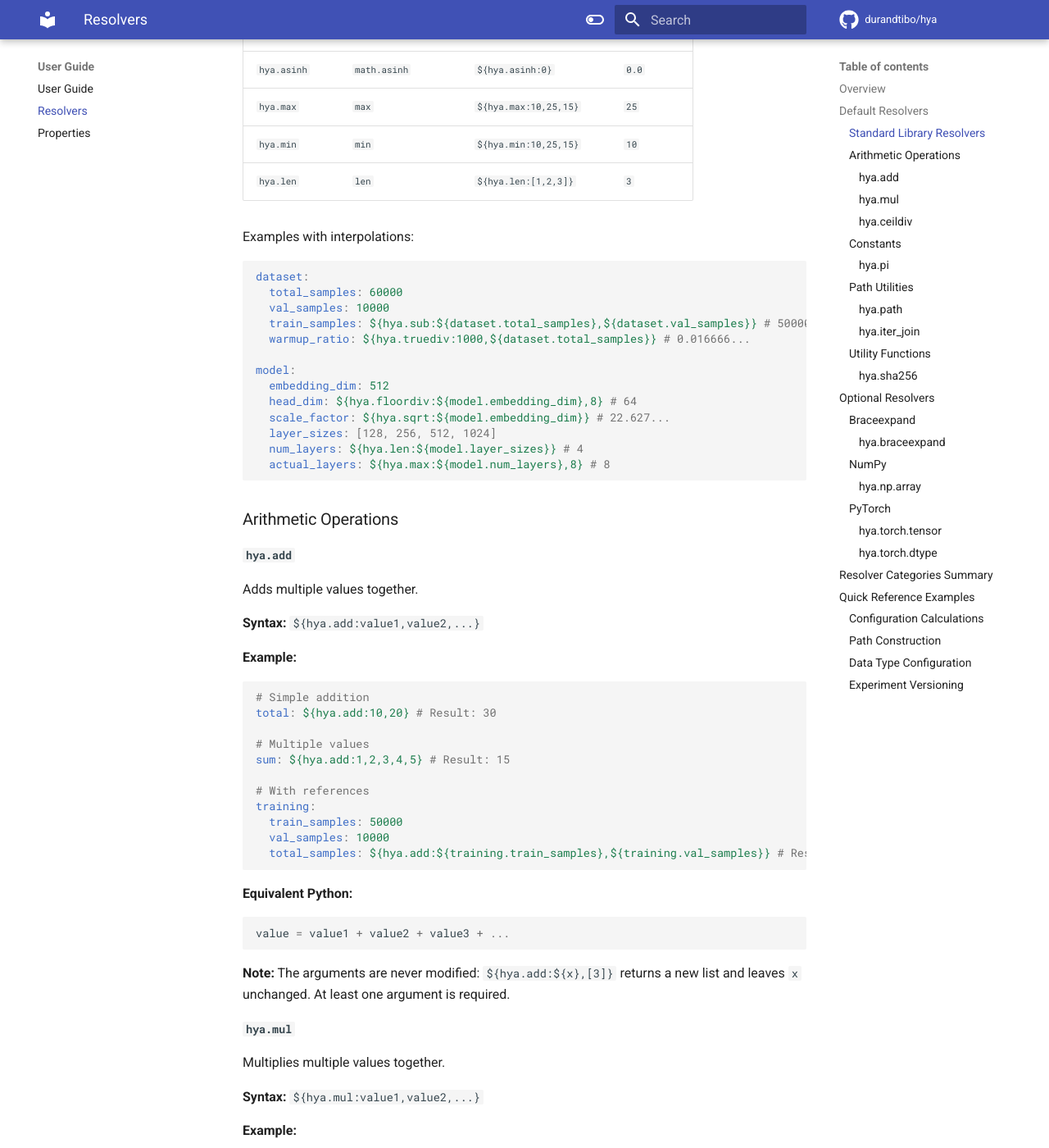
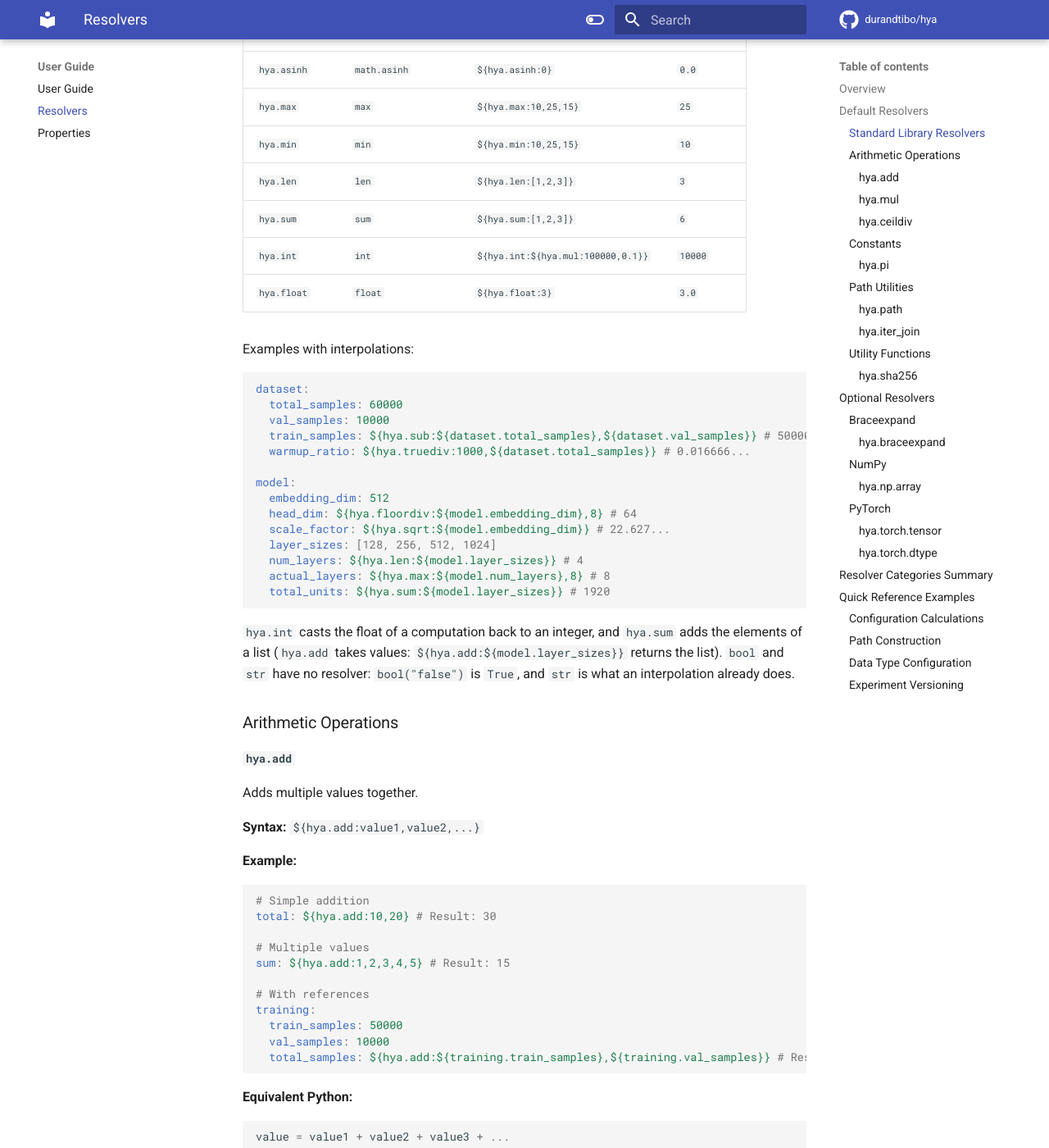
Before and after one commit to durandtibo/hya, an MkDocs documentation site: the page built from docs/docs/resolvers.md, in a window 1280 px wide and 1400 px high, scrolled down 1406 px. Shown: the whole window at 82% size. Built offline with MkDocs 1.6.1 and Material for MkDocs 9.7.7, drawn with Linux system fonts in a browser that asks for light colours; emoji names are drawn with the system emoji font; comment, search, counter and statistics services are not loaded; the version menu is left out.

Commit message:
Add the hya.int, hya.float and hya.sum resolvers (#773)
* Register the optional resolvers on every machine

Co-Authored-By: Claude Sonnet 5.5 <noreply@anthropic.com>

* Publish the default resolvers in hya.__init__ and name the lazy resolvers

Co-Authored-By: Claude Sonnet 5.5 <noreply@anthropic.com>

* Add the hya.int, hya.float and hya.sum resolvers

Co-Authored-By: Claude Sonnet 5.5 <noreply@anthropic.com>

---------

Co-authored-by: Claude Sonnet 5.5 <noreply@anthropic.com>

````diff
--- a/docs/docs/resolvers.md
+++ b/docs/docs/resolvers.md
@@ -27,22 +27,25 @@ These resolvers are registered as the standard library callable itself, with no
 behaviour, the accepted arguments and the error messages are the ones of the callable. See the
 documentation of the callable for the details.
 
-| Key            | Callable            | Example                  | Result  |
-| -------------- | ------------------- | ------------------------ | ------- |
-| `hya.sub`      | `operator.sub`      | `${hya.sub:100,30}`      | `70`    |
-| `hya.truediv`  | `operator.truediv`  | `${hya.truediv:10,4}`    | `2.5`   |
-| `hya.floordiv` | `operator.floordiv` | `${hya.floordiv:100,32}` | `3`     |
-| `hya.neg`      | `operator.neg`      | `${hya.neg:5}`           | `-5`    |
-| `hya.pow`      | `operator.pow`      | `${hya.pow:10,-3}`       | `0.001` |
-| `hya.sqrt`     | `math.sqrt`         | `${hya.sqrt:64}`         | `8.0`   |
-| `hya.exp`      | `math.exp`          | `${hya.exp:0}`           | `1.0`   |
-| `hya.log`      | `math.log`          | `${hya.log:8,2}`         | `3.0`   |
-| `hya.log10`    | `math.log10`        | `${hya.log10:1000}`      | `3.0`   |
-| `hya.sinh`     | `math.sinh`         | `${hya.sinh:0}`          | `0.0`   |
-| `hya.asinh`    | `math.asinh`        | `${hya.asinh:0}`         | `0.0`   |
-| `hya.max`      | `max`               | `${hya.max:10,25,15}`    | `25`    |
-| `hya.min`      | `min`               | `${hya.min:10,25,15}`    | `10`    |
-| `hya.len`      | `len`               | `${hya.len:[1,2,3]}`     | `3`     |
+| Key            | Callable            | Example                            | Result  |
+| -------------- | ------------------- | ---------------------------------- | ------- |
+| `hya.sub`      | `operator.sub`      | `${hya.sub:100,30}`                | `70`    |
+| `hya.truediv`  | `operator.truediv`  | `${hya.truediv:10,4}`              | `2.5`   |
+| `hya.floordiv` | `operator.floordiv` | `${hya.floordiv:100,32}`           | `3`     |
+| `hya.neg`      | `operator.neg`      | `${hya.neg:5}`                     | `-5`    |
+| `hya.pow`      | `operator.pow`      | `${hya.pow:10,-3}`                 | `0.001` |
+| `hya.sqrt`     | `math.sqrt`         | `${hya.sqrt:64}`                   | `8.0`   |
+| `hya.exp`      | `math.exp`          | `${hya.exp:0}`                     | `1.0`   |
+| `hya.log`      | `math.log`          | `${hya.log:8,2}`                   | `3.0`   |
+| `hya.log10`    | `math.log10`        | `${hya.log10:1000}`                | `3.0`   |
+| `hya.sinh`     | `math.sinh`         | `${hya.sinh:0}`                    | `0.0`   |
+| `hya.asinh`    | `math.asinh`        | `${hya.asinh:0}`                   | `0.0`   |
+| `hya.max`      | `max`               | `${hya.max:10,25,15}`              | `25`    |
+| `hya.min`      | `min`               | `${hya.min:10,25,15}`              | `10`    |
+| `hya.len`      | `len`               | `${hya.len:[1,2,3]}`               | `3`     |
+| `hya.sum`      | `sum`               | `${hya.sum:[1,2,3]}`               | `6`     |
+| `hya.int`      | `int`               | `${hya.int:${hya.mul:100000,0.1}}` | `10000` |
+| `hya.float`    | `float`             | `${hya.float:3}`                   | `3.0`   |
 
 Examples with interpolations:
 
@@ -60,7 +63,12 @@ model:
   layer_sizes: [128, 256, 512, 1024]
   num_layers: ${hya.len:${model.layer_sizes}} # 4
   actual_layers: ${hya.max:${model.num_layers},8} # 8
+  total_units: ${hya.sum:${model.layer_sizes}} # 1920
 ```
+
+`hya.int` casts the float of a computation back to an integer, and `hya.sum` adds the elements of a
+list (`hya.add` takes values: `${hya.add:${model.layer_sizes}}` returns the list). `bool` and `str`
+have no resolver: `bool("false")` is `True`, and `str` is what an interpolation already does.
 
 ### Arithmetic Operations
 
````
Also changed, not shown: docs/docs/index.md (+2 -1 lines), docs/docs/migration/v0.4_to_v0.5.md (+1 -1 lines), docs/docs/user_guide.md (+2 -2 lines), 4 other files.
